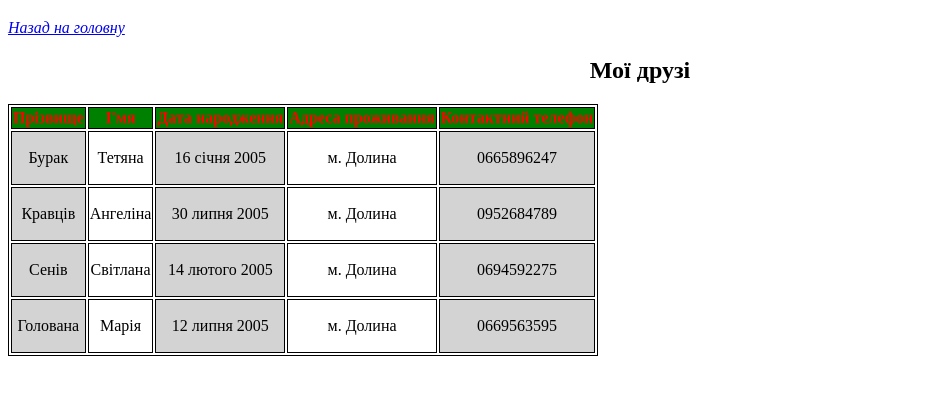
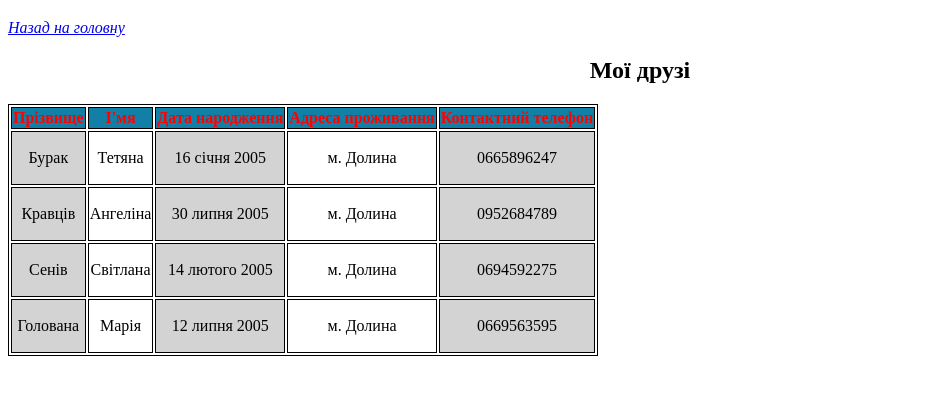
Before and after one commit to Luubaaaa20/css2, a plain HTML site: page friends.html in a window 1280 px wide. Shown: the part 61-456 px from the top of the page, without its empty margins (0-948 px from the left). Drawn offline with Linux system fonts and the light colour scheme.

Commit message:
Update friends.html

```diff
--- a/friends.html
+++ b/friends.html
@@ -28,7 +28,7 @@
     }
     th {
         text-align: center;
-        background-color: green;
+        background-color:rgb(18, 127, 166);
         color: red;
         font-style: bold;
     }
```
